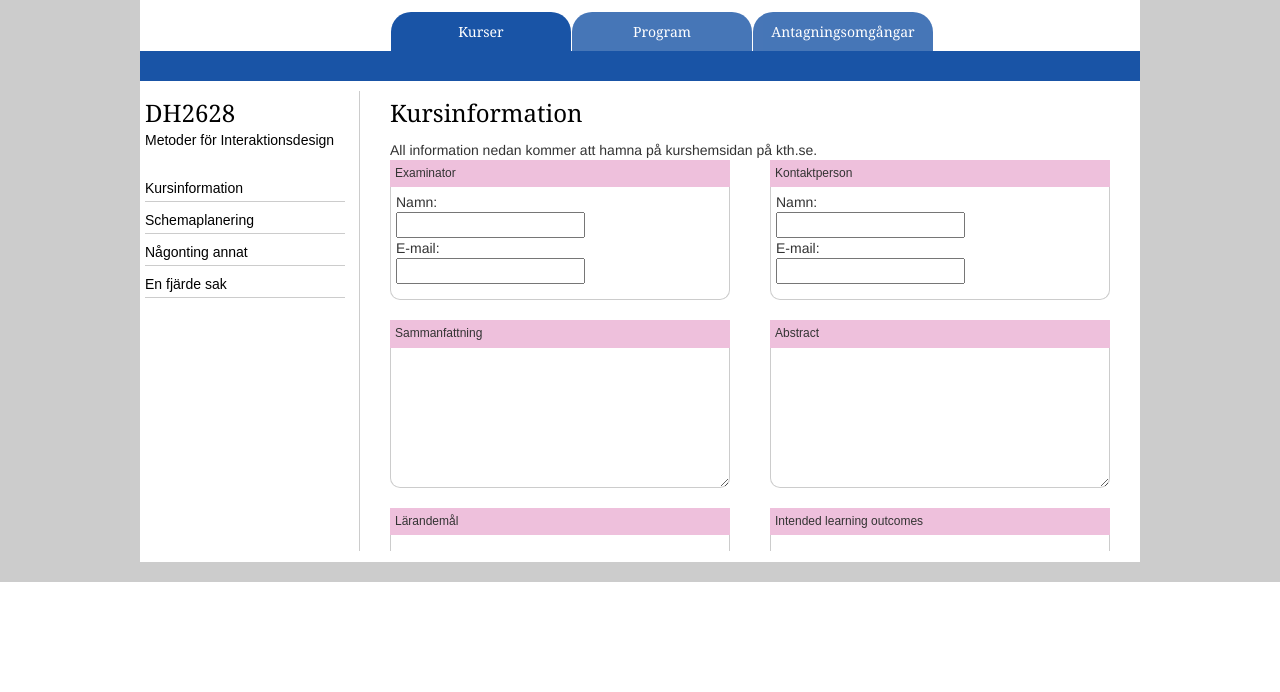
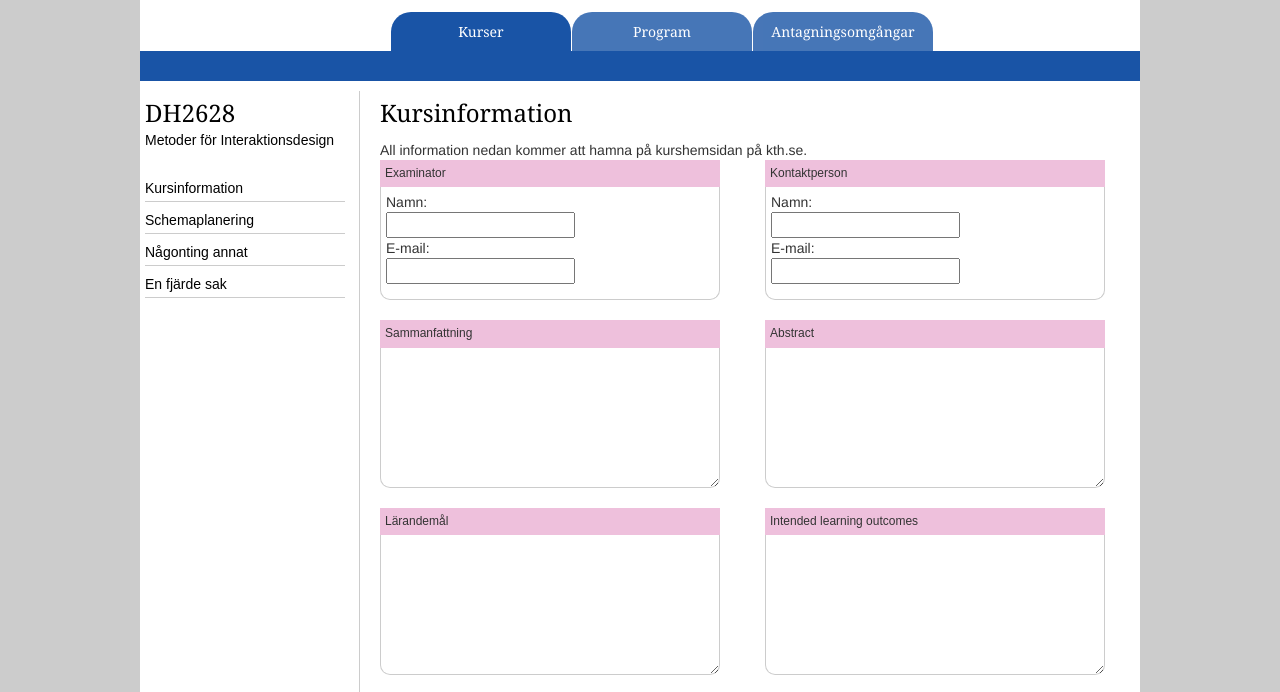
Before and after one commit to elegios/ixd-kopps, a plain HTML site: page resources/kursinfosida.html in a window 1280 px wide. Shown: the part 88-780 px from the top of the page. Drawn offline with nearby package versions, Linux system fonts and the light colour scheme.

Commit message:
Minor changes to kursinfostyle.css

```diff
--- a/resources/kursinfostyle.css
+++ b/resources/kursinfostyle.css
@@ -6,12 +6,11 @@ background-attachment: fixed;
 }
 
 #wrapper {
-clear: none;
 margin: 20px auto;
 padding: 0px;
 width: 1000px;
 background-color: #FFFFFF;
-height: 650px;
+overflow: hidden;
 }
 
 .container-fluid {
@@ -34,12 +33,12 @@ padding-top: 10px;
 #side {
 float: left;
 width: 220px;
+height: 1900px;
 margin: 0px 0px 0px 0px;
 padding: 5px;
-border-right: 1px #CCCCCC solid;
 background: #FFFFFF;
 border-top-width: 0px;
-height: 460px;
+border-right: 1px #CCCCCC solid;
 }
 
 .kursinfo kurskod {
@@ -93,14 +92,13 @@ opacity: 1.0;
 }
 
 #content {
-width: 730px;
+width: 760px;
 background: #none;
 float: right;
 padding: 0px;
 margin-right: 20px;
-height: 460px;
-overflow: scroll;
-}html>body #content { width: 730px }
+padding-left: 20px;
+}
 
 
 /* Flikar */
@@ -164,14 +162,6 @@ background-color: #FFFFFF;
 margin-top: 5px;
 }
 
-.information{
-width: 750px;
-height:300px;
-font-family: Arial;
-font-size: 12px;
-background: #CACACA;
-}
-
 .beskrivning{
 width: 340px;
 padding: 5px;
@@ -183,7 +173,6 @@ background: #eec0dc;
 
 .ruta{
 width: 340px;
-height: auto;
 padding: 5px;
 margin-top: 0px;
 border: 1px solid #CCCCCC;
```
